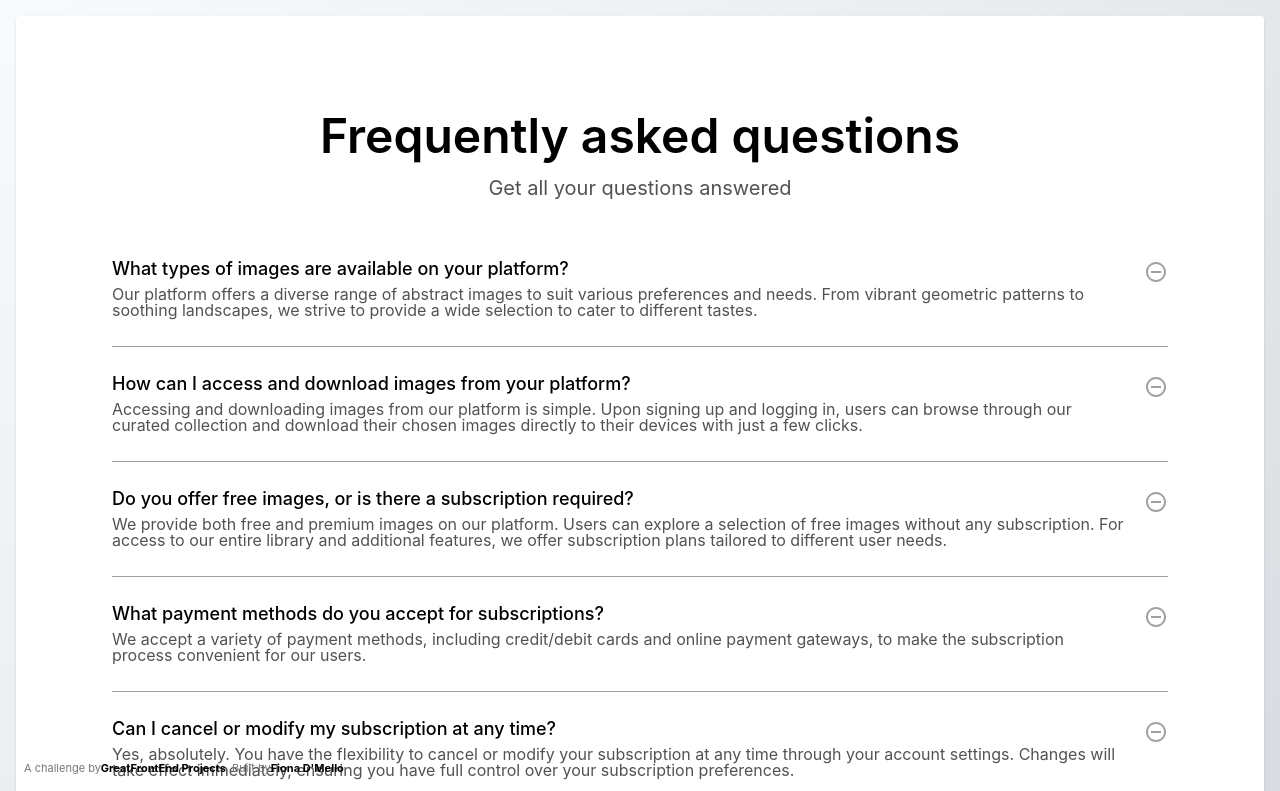
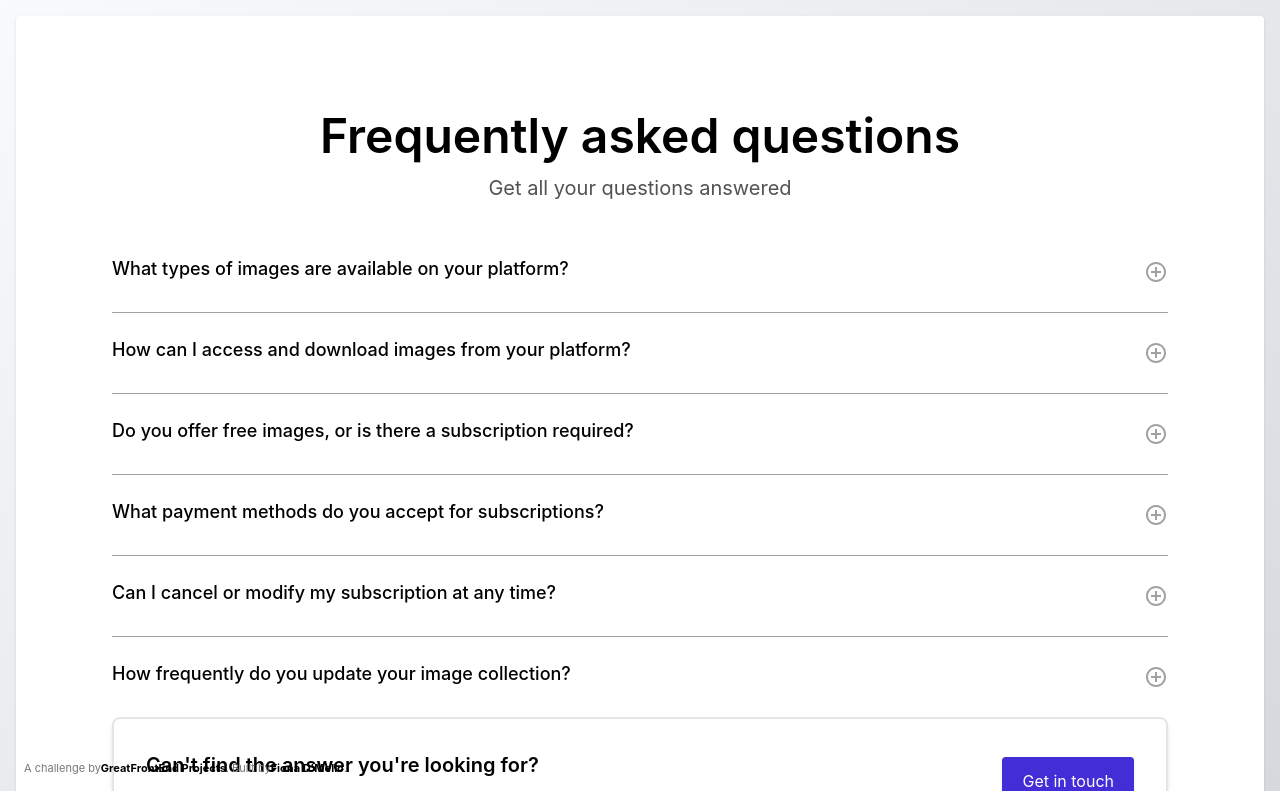
Before and after one commit to FionaDmello/faq-section, a React (Vite) app: page / in a window 1280 px wide. Shown: the top 791 px of the page. Built offline with nearby package versions, Linux system fonts and the light colour scheme.

Commit message:
refactored code, made the accordion functional

```diff
--- a/src/App.tsx
+++ b/src/App.tsx
@@ -1,7 +1,9 @@
-import React from "react"
 import './App.css'
-import { RiIndeterminateCircleLine } from "@remixicon/react"
-import { ACCORDION_CONTENT } from "@/data/content"
+
+import Header from "@component/Header"
+import ContactCard from "@component/Contact"
+import Accordion from "@component/Accordion"
+import { ACCORDION_CONTENT } from "@data/content"
 
 function App() {
 
@@ -9,44 +11,13 @@ function App() {
     <div className="bg-linear-to-br from-[#F9FAFB] to-[#D2D6DB] min-h-screen flex flex-col p-4">
       <div className="flex-1 rounded md:rounded-1.5 bg-white shadow gap-2 px-4 py-12 md:py-16 lg:p-24 items-center">
         <div className="space-y-12 md:space-y-16">
-          <div className="space-y-5 text-center">
-            <h1 className="text-3xl/7.5 md:text-5xl/12 font-semibold">Frequently asked questions</h1>
-            <p className="text-lg/4.5 md:text-xl/4 text-neutral-600">Get all your questions answered</p>
-          </div>
-
+          <Header />
           <div className="space-y-7 divide-y divide-neutral-400">
             {
-              ACCORDION_CONTENT.map(accordion => {
-                return (
-                  <React.Fragment key={accordion.title} >
-                    <div className="flex gap-x-4 pb-7 nth-6:pb-0 nth-6:border-0 justify-between">
-                      <div className="space-y-2">
-                        <p className="text-lg/4.5 font-medium">{accordion.title}</p>
-                        <p className="text-base/4 text-neutral-600 text-left">
-                          {accordion.description}
-                        </p>
-                      </div>
-                      <div>
-                        <RiIndeterminateCircleLine className="text-neutral-400 w-6 h-6"/>
-                      </div>
-                    </div>
-                  </React.Fragment>
-                )
-              })
+              ACCORDION_CONTENT.map(accordion => <Accordion accordion={accordion} />)
             }
-            <div className="border-2 border-neutral-200 shadow-md rounded-lg p-4 md:p-8 gap-y-4 md:gap-y-0 md:gap-x-4 flex flex-col md:flex-row md:justify-between md:items-center">
-              <div className="space-y-2">
-                <h4 className="text-xl font-semibold text-left">Can't find the answer you're looking for?</h4>
-                <p className="text-base text-neutral-600">
-                  Reach out to our <span><a className="text-indigo-700  hover:text-indigo-800 focus:outline-4 focus:outline-offset-1 focus:outline-indigo-200 disabled:text-neutral-400 rounded">customer support</a></span> team.
-                </p>
-              </div>
-              <button className="space-x-1.5 px-5 py-3 bg-indigo-700 text-white text-center shadow rounded hover:bg-indigo-800 focus:outline-4 focus:outline-solid focus:outline-indigo-200 disabled:bg-neutral-100 disabled:text-neutral-400">
-                Get in touch
-              </button>
-            </div>
+            <ContactCard />
           </div>
-
         </div>
       </div>
 
--- /dev/null
+++ b/src/components/Accordion.tsx
@@ -0,0 +1,41 @@
+import React, { useId, useState } from "react"
+import { RiIndeterminateCircleLine, RiAddCircleLine } from "@remixicon/react"
+
+interface AccordionProps {
+  accordion: {
+    title: string,
+    description: string
+  }
+}
+
+const Accordion = ({ accordion }: AccordionProps) => {
+  const instanceId = useId()
+  const { title, description } = accordion
+  const [isOpen, setIsOpen] = useState(false)
+
+  return (
+    <React.Fragment key={instanceId} >
+      <div className="flex gap-x-4 pb-7 nth-6:pb-0 nth-6:border-0 justify-between">
+        <div className="space-y-2">
+          <p className="text-lg/4.5 font-medium">{title}</p>
+          {isOpen ?
+            <p className="text-base/4 text-neutral-600 text-left">
+              {description}
+            </p>
+            :
+            null
+          }
+        </div>
+        <button onClick={() => setIsOpen(curr => !curr)}>
+          {isOpen ?
+            <RiIndeterminateCircleLine className="text-neutral-400 w-6 h-6 cursor-pointer" />
+            :
+            <RiAddCircleLine className="text-neutral-400 w-6 h-6 cursor-pointer" />
+          }
+        </button>
+      </div>
+    </React.Fragment>
+  )
+}
+
+export default Accordion;
--- /dev/null
+++ b/src/components/Contact.tsx
@@ -0,0 +1,17 @@
+const ContactCard = () => {
+  return (
+    <div className="border-2 border-neutral-200 shadow-md rounded-lg p-4 md:p-8 gap-y-4 md:gap-y-0 md:gap-x-4 flex flex-col md:flex-row md:justify-between md:items-center">
+      <div className="space-y-2">
+        <h4 className="text-xl font-semibold text-left">Can't find the answer you're looking for?</h4>
+        <p className="text-base text-neutral-600">
+          Reach out to our <span><a className="text-indigo-700  hover:text-indigo-800 focus:outline-4 focus:outline-offset-1 focus:outline-indigo-200 disabled:text-neutral-400 rounded">customer support</a></span> team.
+        </p>
+      </div>
+      <button className="space-x-1.5 px-5 py-3 bg-indigo-700 text-white text-center shadow rounded hover:bg-indigo-800 focus:outline-4 focus:outline-solid focus:outline-indigo-200 disabled:bg-neutral-100 disabled:text-neutral-400">
+        Get in touch
+      </button>
+    </div>
+  )
+}
+
+export default ContactCard
--- /dev/null
+++ b/src/components/Header.tsx
@@ -0,0 +1,10 @@
+const Header = () => {
+  return (
+    <div className="space-y-5 text-center">
+      <h1 className="text-3xl/7.5 md:text-5xl/12 font-semibold">Frequently asked questions</h1>
+      <p className="text-lg/4.5 md:text-xl/4 text-neutral-600">Get all your questions answered</p>
+    </div>
+  )
+}
+
+export default Header;
--- a/tsconfig.app.json
+++ b/tsconfig.app.json
@@ -29,6 +29,7 @@
     "paths": {
       "@/*": ["src/*"],
       "@data/*":["src/data/*"],
+      "@component/*":["src/components/*"]
     },
   },
   "include": ["src"],
```
